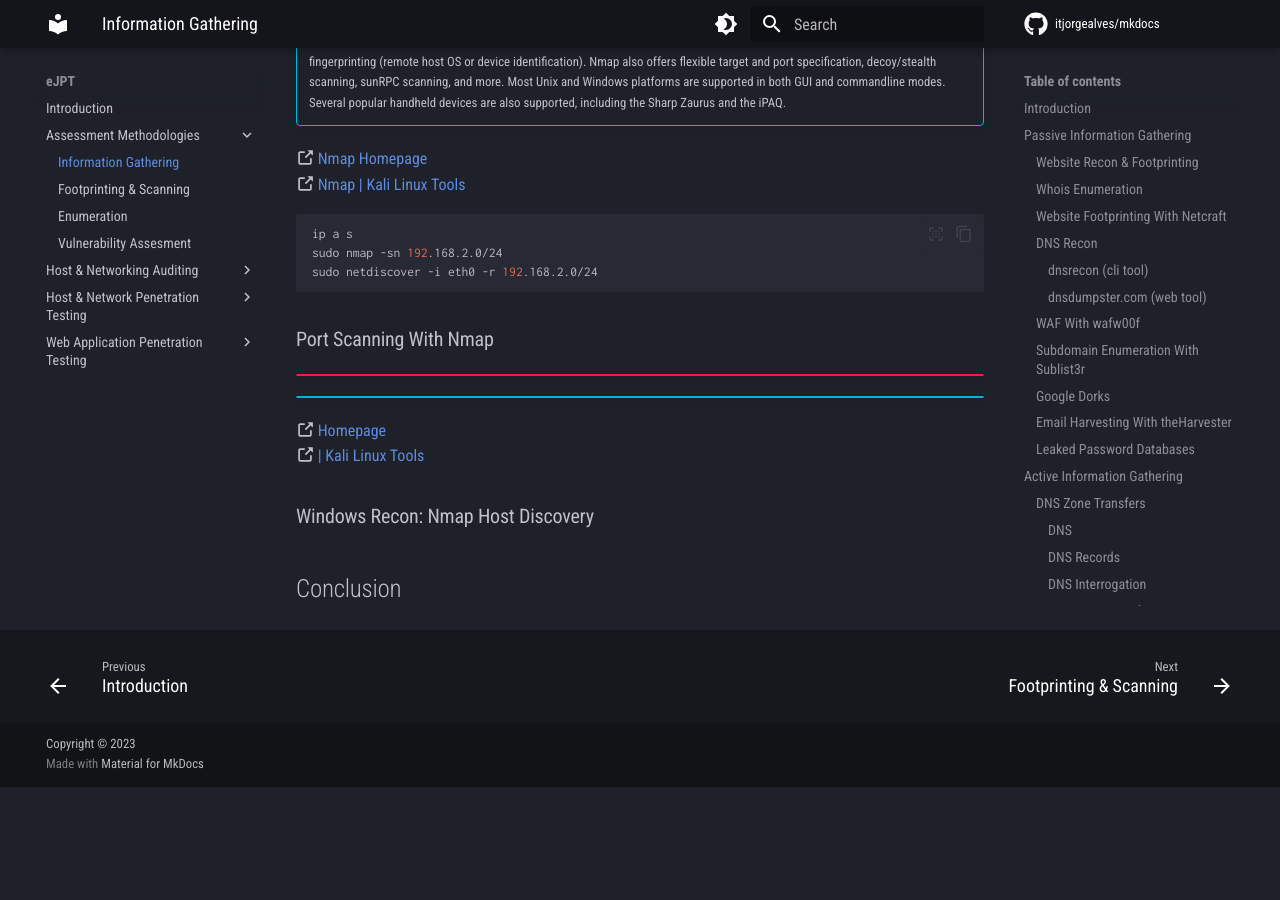
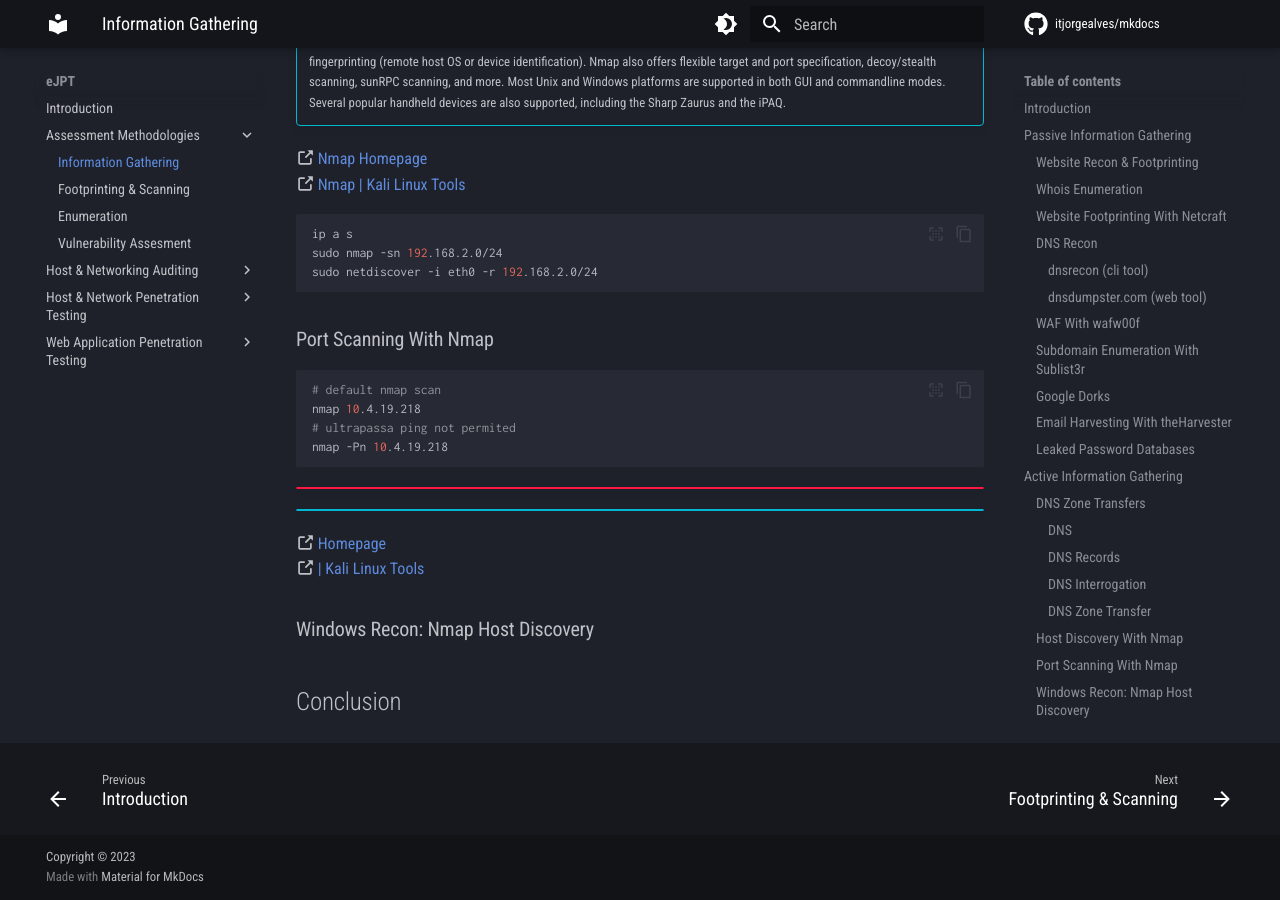
Before and after one commit to itjorgealves/mkdocs, an MkDocs documentation site: the page built from docs/eJPT/S1-Assessment-Methodologies/C1-Information-Gathering/Information-Gathering.md, in a window 1280 px wide and 900 px high, scrolled down 5483 px. Built offline with MkDocs 1.6.1 and Material for MkDocs 9.7.7, drawn with Linux system fonts in a browser that asks for light colours; comment, search, counter and statistics services are not loaded; before the commit the page ends 6270 px from its top, so only the background shows below that.

Commit message:
Update documentation

````diff
--- a/docs/eJPT/S1-Assessment-Methodologies/C1-Information-Gathering/Information-Gathering.md
+++ b/docs/eJPT/S1-Assessment-Methodologies/C1-Information-Gathering/Information-Gathering.md
@@ -177,6 +177,14 @@ sudo netdiscover -i eth0 -r 192.168.2.0/24
 ```
 
 ### Port Scanning With Nmap
+``` bash
+# default nmap scan
+nmap 10.4.19.218
+# ultrapassa ping not permited
+nmap -Pn 10.4.19.218
+```
+
+
 !!! danger ""
 !!! info ""
 :octicons-link-external-16: [ Homepage]()
````
